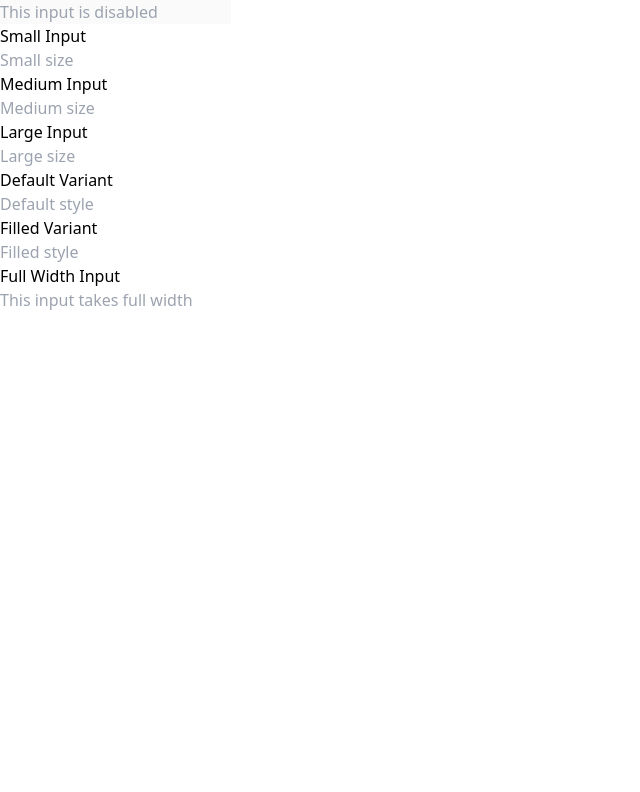
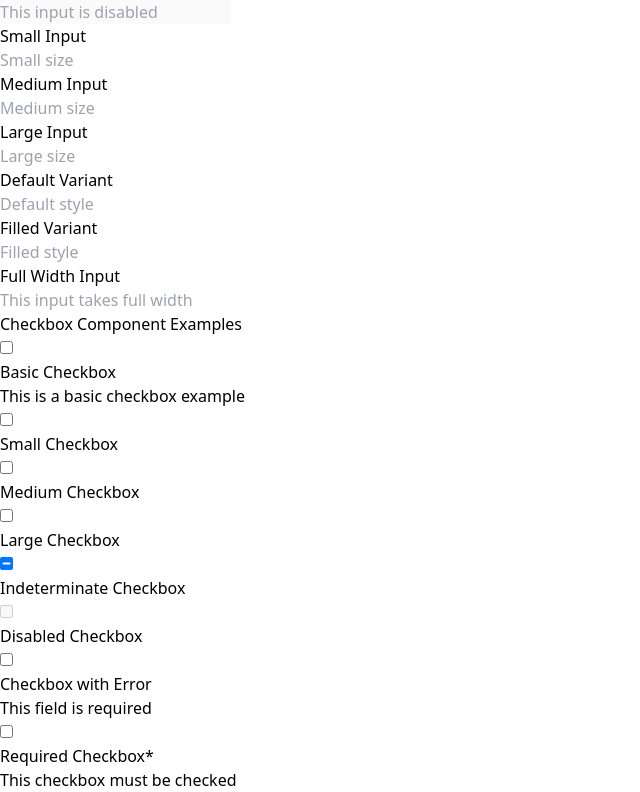
Before and after one commit to Arash-Nozarinejad/interactive-component-lib-01, a React (Vite) app: page / in a window 1280 px wide. Shown: the part 360-1152 px from the top of the page, without its empty margins (0-640 px from the left). Before the commit the page ends 800 px from the top, so only its background shows below. Built offline with nearby package versions, Linux system fonts and the light colour scheme.

Commit message:
Checkbox custom elements with examples added.

```diff
--- a/src/App.tsx
+++ b/src/App.tsx
@@ -1,4 +1,5 @@
 import ButtonComponentExample from "./components/ButtonComponentExamples";
+import CheckboxComponentExamples from "./components/CheckBoxComponentExamples";
 import InputComponentExample from "./components/InputComponentExamples";
 
 function App() {
@@ -6,6 +7,7 @@ function App() {
     <div className="flex">
       <ButtonComponentExample />
       <InputComponentExample />
+      <CheckboxComponentExamples />
     </div>
   );
 }
--- /dev/null
+++ b/src/components/CheckBoxComponentExamples.tsx
@@ -0,0 +1,86 @@
+import Checkbox from './atoms/Checbox/Checkbox';
+import { useState } from 'react';
+
+function CheckboxComponentExamples() {
+  const [checkboxStates, setCheckboxStates] = useState({
+    basic: false,
+    indeterminate: false,
+    disabled: false,
+    error: false,
+    required: false
+  });
+
+  return (
+    <div className="">
+
+      {/* Checkbox Examples */}
+      <div className="space-y-6">
+        <h1 className="text-2xl font-bold">Checkbox Component Examples</h1>
+
+        <div className="space-y-4">
+          {/* Basic Checkbox */}
+          <Checkbox
+            label="Basic Checkbox"
+            checked={checkboxStates.basic}
+            onChange={(checked) => setCheckboxStates(prev => ({ ...prev, basic: checked }))}
+            hint="This is a basic checkbox example"
+          />
+
+          {/* Sizes */}
+          <div className="space-y-2">
+            <Checkbox
+              label="Small Checkbox"
+              size="sm"
+              checked={false}
+            />
+            <Checkbox
+              label="Medium Checkbox"
+              size="md"
+              checked={false}
+            />
+            <Checkbox
+              label="Large Checkbox"
+              size="lg"
+              checked={false}
+            />
+          </div>
+
+          {/* Indeterminate */}
+          <Checkbox
+            label="Indeterminate Checkbox"
+            checked={checkboxStates.indeterminate}
+            onChange={(checked) => setCheckboxStates(prev => ({ ...prev, indeterminate: checked }))}
+            indeterminate={true}
+          />
+
+          {/* Disabled */}
+          <Checkbox
+            label="Disabled Checkbox"
+            checked={checkboxStates.disabled}
+            onChange={(checked) => setCheckboxStates(prev => ({ ...prev, disabled: checked }))}
+            disabled
+          />
+
+          {/* With Error */}
+          <Checkbox
+            label="Checkbox with Error"
+            checked={checkboxStates.error}
+            onChange={(checked) => setCheckboxStates(prev => ({ ...prev, error: checked }))}
+            error="This field is required"
+          />
+
+          {/* Required */}
+          <Checkbox
+            label="Required Checkbox"
+            checked={checkboxStates.required}
+            onChange={(checked) => setCheckboxStates(prev => ({ ...prev, required: checked }))}
+            required
+            hint="This checkbox must be checked"
+          />
+        </div>
+      </div>
+    </div>
+  );
+}
+
+export default CheckboxComponentExamples;
--- /dev/null
+++ b/src/components/atoms/Checbox/Checkbox.tsx
@@ -0,0 +1,128 @@
+import React from 'react';
+
+interface CheckboxProps {
+  id?: string;
+  label: string;
+  checked?: boolean;
+  onChange?: (checked: boolean) => void;
+  disabled?: boolean;
+  error?: string;
+  hint?: string;
+  required?: boolean;
+  indeterminate?: boolean;
+  size?: 'sm' | 'md' | 'lg';
+  className?: string;
+}
+
+const Checkbox = ({
+  id,
+  label,
+  checked = false,
+  onChange,
+  disabled = false,
+  error,
+  hint,
+  required = false,
+  indeterminate = false,
+  size = 'md',
+  className = '',
+}: CheckboxProps) => {
+  const checkboxId = id || `checkbox-${label.toLowerCase().replace(/\s+/g, '-')}`;
+  const errorId = `${checkboxId}-error`;
+  const hintId = `${checkboxId}-hint`;
+
+  // Handle checkbox ref for indeterminate state
+  const checkboxRef = React.useRef<HTMLInputElement>(null);
+
+  React.useEffect(() => {
+    if (checkboxRef.current) {
+      checkboxRef.current.indeterminate = indeterminate;
+    }
+  }, [indeterminate]);
+
+  // Size styles
+  const sizeStyles = {
+    sm: 'w-4 h-4',
+    md: 'w-5 h-5',
+    lg: 'w-6 h-6'
+  };
+
+  // Label size styles
+  const labelSizeStyles = {
+    sm: 'text-sm',
+    md: 'text-base',
+    lg: 'text-lg'
+  };
+
+  return (
+    <div className={`${className}`}>
+      <div className="flex items-start">
+        <div className="flex items-center h-5">
+          <input
+            ref={checkboxRef}
+            id={checkboxId}
+            type="checkbox"
+            checked={checked}
+            onChange={(e) => onChange?.(e.target.checked)}
+            disabled={disabled}
+            required={required}
+            aria-describedby={`${error ? errorId : ''} ${hint ? hintId : ''}`.trim() || undefined}
+            aria-invalid={!!error}
+            className={`
+              ${sizeStyles[size]}
+              form-checkbox
+              rounded
+              border-gray-300
+              text-blue-600
+              transition
+              duration-150
+              ease-in-out
+              focus:ring-2
+              focus:ring-blue-500
+              focus:ring-offset-2
+              ${disabled ? 'cursor-not-allowed opacity-50' : 'cursor-pointer'}
+              ${error ? 'border-red-500' : ''}
+            `.trim()}
+          />
+        </div>
+        <div className="ml-3 text-gray-700">
+          <label
+            htmlFor={checkboxId}
+            className={`
+              ${labelSizeStyles[size]}
+              ${disabled ? 'opacity-50' : ''}
+              ${error ? 'text-red-500' : ''}
+              cursor-pointer
+              select-none
+            `.trim()}
+          >
+            {label}
+            {required && <span className="ml-1 text-red-500">*</span>}
+          </label>
+
+          {/* Error message */}
+          {error && (
+            <p
+              id={errorId}
+              className="mt-1 text-sm text-red-600"
+            >
+              {error}
+            </p>
+          )}
+
+          {/* Hint text */}
+          {hint && !error && (
+            <p
+              id={hintId}
+              className="mt-1 text-sm text-gray-500"
+            >
+              {hint}
+            </p>
+          )}
+        </div>
+      </div>
+    </div>
+  );
+};
+
+export default Checkbox;
```
